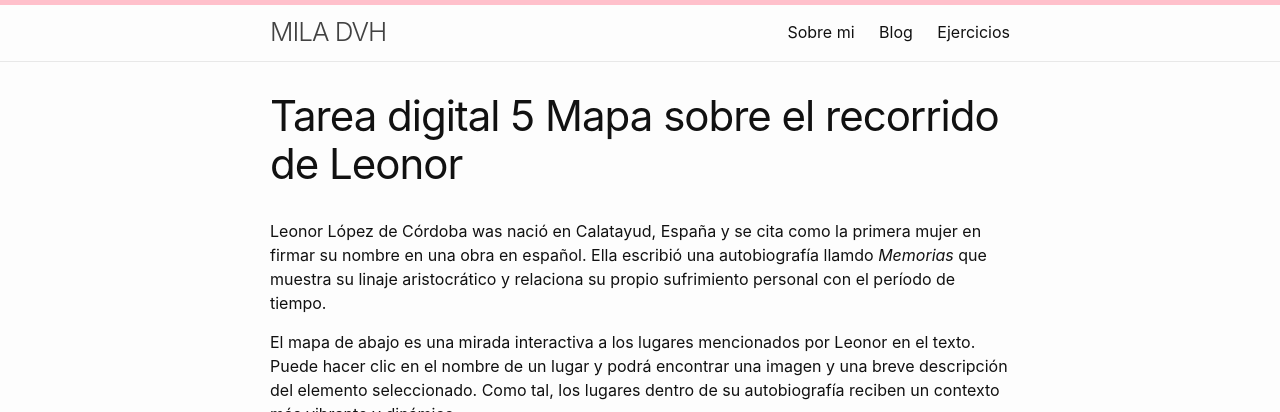
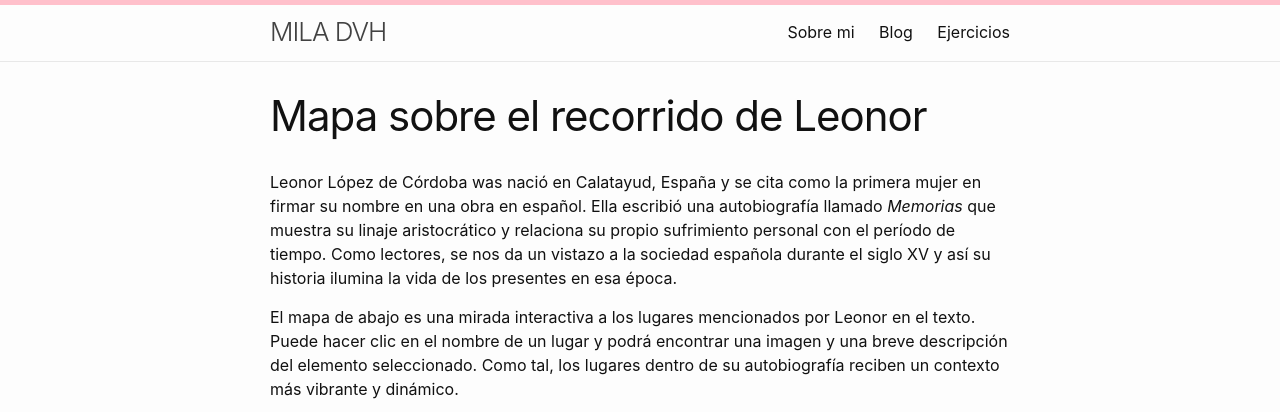
Before and after one commit to miladvh/miladvh.github.io, a Jekyll site: the page built from ejercicios/mapa.md, in a window 1280 px wide, cut to the strip 0-412 px from the top of the page. Built offline with Jekyll 4.4.1, drawn with Linux system fonts in a browser that asks for light colours.

Commit message:
Update mapa.md

```diff
--- a/ejercicios/mapa.md
+++ b/ejercicios/mapa.md
@@ -1,9 +1,9 @@
 ---
 layout: page
-title:  Tarea digital 5 Mapa sobre el recorrido de Leonor
+title:  Mapa sobre el recorrido de Leonor
 ---
 
-Leonor López de Córdoba was nació en Calatayud, España y se cita como la primera mujer en firmar su nombre en una obra en español. Ella escribió una autobiografía llamdo *Memorias* que muestra su linaje aristocrático y relaciona su propio sufrimiento personal con el período de tiempo.
+Leonor López de Córdoba was nació en Calatayud, España y se cita como la primera mujer en firmar su nombre en una obra en español. Ella escribió una autobiografía llamado *Memorias* que muestra su linaje aristocrático y relaciona su propio sufrimiento personal con el período de tiempo. Como lectores, se nos da un vistazo a la sociedad española durante el siglo XV y así su historia ilumina la vida de los presentes en esa época.
 
 El mapa de abajo es una mirada interactiva a los lugares mencionados por Leonor en el texto. Puede hacer clic en el nombre de un lugar y podrá encontrar una imagen y una breve descripción del elemento seleccionado. Como tal, los lugares dentro de su autobiografía reciben un contexto más vibrante y dinámico.
 
```
